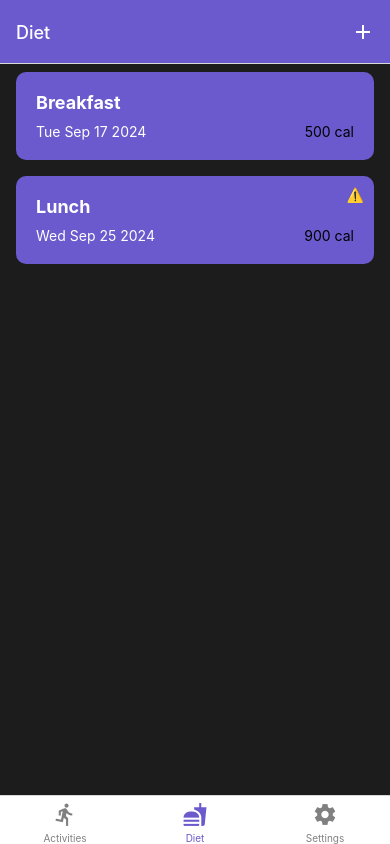
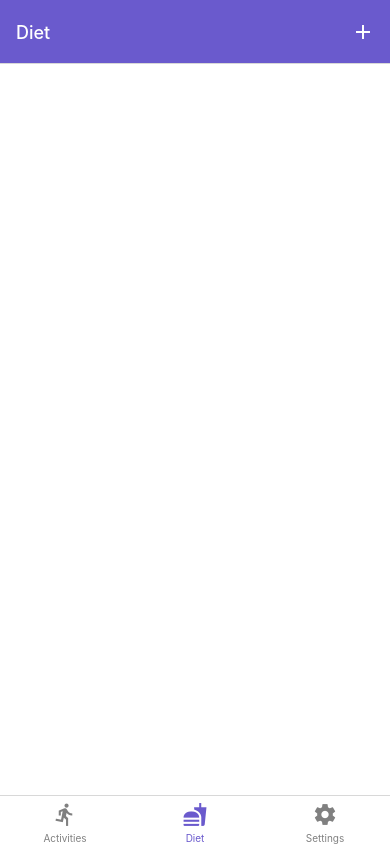
Before and after one commit to lisliaxx/Assignment-2, a React Native app: screen /Diet in a window 390 px wide. Built offline with nearby package versions, Linux system fonts and the light colour scheme.

Commit message:
Created settings page, clean up the layout and ui format, solved bugs created by nested navigation

```diff
--- a/Components/ItemsList.js
+++ b/Components/ItemsList.js
@@ -1,20 +1,20 @@
 import React from "react";
 import { View, Text, FlatList, StyleSheet } from "react-native";
+import colors from "../Helper/Colors";
 
-const ItemsList = ({ items, type }) => {
-    let renderItem = ({ item }) => (
-      <View style={styles.item}>
-        <Text style={styles.itemType}>{type === 'activity' ? item.type : item.description}</Text>
+const ItemsList = ({ items, type, textColor, backgroundColor }) => {
+  const renderItem = ({ item }) => (
+      <View style={[styles.item, { backgroundColor: colors.primaryPurple }]}>
+          <Text style={[styles.itemText, { color: colors.textLight }]}>
+              {type === 'activity' ? item.type : item.description}
+          </Text>
           <View style={styles.itemDetails}>
-          <Text style={styles.itemDate}>{item.date}</Text>
-          <Text style={styles.itemValue}>
+            <Text style={[styles.itemText, { color: colors.textLight }]}>{item.date}</Text>
+            <Text style={[styles.itemText, { color: colors.textLight }]}>
                 {type === 'activity' ? `${item.duration} min` : `${item.calories} cal`}
             </Text>
           </View>
-        {((type === 'activity' && (item.type === 'Running' || item.type === 'Weights') && item.duration > 60) ||
-          (type === 'diet' && item.calories > 800)) && (
-          <Text style={styles.specialIcon}>⚠️</Text>
-        )}
+          {item.isSpecial && <Text style={styles.specialIcon}>⚠️</Text>}
       </View>
   );
 
@@ -22,43 +22,35 @@ const ItemsList = ({ items, type }) => {
       <FlatList
           data={items}
           renderItem={renderItem}
-        keyExtractor={(item) => item.id}
-        style={styles.list}
+          keyExtractor={item => item.id}
+          style={[styles.list, { backgroundColor }]}
       />
   );
 };
 
 const styles = StyleSheet.create({
   list: {
-      width: '100%',
+      flex: 1,
   },
   item: {
-      backgroundColor: '#6A5ACD',
       padding: 20,
       marginVertical: 8,
       marginHorizontal: 16,
       borderRadius: 10,
   },
-    itemType: {
-      fontSize: 18,
-      color: 'white',
-      fontWeight: 'bold',
+  itemText: {
+      fontSize: 16,
   },
   itemDetails: {
       flexDirection: 'row',
       justifyContent: 'space-between',
-      marginTop: 10,
-    },
-    itemDate: {
-      color: 'white',
-    },
-    itemDuration: {
-      color: 'white',
+      marginTop: 5,
   },
   specialIcon: {
       position: 'absolute',
       top: 10,
       right: 10,
+      fontSize: 20,
   },
 });
 
--- a/Context/DataContext.js
+++ b/Context/DataContext.js
@@ -3,23 +3,20 @@ import React, { createContext, useState, useContext } from "react";
 const DataContext = createContext();
 
 export const DataProvider = ({ children }) => {
-    let [activities, setActivities] = useState([
-        { id: '1', type: 'Yoga', date: 'Mon Sep 16 2024', duration: '60', distance: 60 },
-        { id: '2', type: 'Weights', date: 'Mon Jul 15 2024', duration: 120 }
-    ]);
-    let [diet, setDiet] = useState([
-        { id: '1', description: 'Breakfast', date: 'Tue Sep 17 2024', calories: 500 },
-        { id: '2', description: 'Lunch', date: 'Wed Sep 25 2024', calories: 900 }
-      ]);
+    let [activities, setActivities] = useState([]);
+    let [diet, setDiet] = useState([]);
 
-    let value = {
-      activities,
-      setActivities,
-      diet,
-      setDiet,
-    };
-
-    return <DataContext.Provider value={value}>{children}</DataContext.Provider>;
+    return (
+      <DataContext.Provider value={{ activities, setActivities, diet, setDiet }}>
+        {children}
+      </DataContext.Provider>
+    );
   };
 
-  export const useData = () => useContext(DataContext);
+  export const useData = () => {
+    const context = useContext(DataContext);
+    if (context === undefined) {
+      throw new Error('useData must be used within a DataProvider');
+    }
+    return context;
+  };
--- a/Context/ThemeContext.js
+++ b/Context/ThemeContext.js
@@ -1,4 +1,5 @@
-import React, { createContext, useState, useContext } from 'react';
+import React, { createContext, useState, useContext, useMemo } from 'react';
+import colors from '../Helper/Colors';
 
 const ThemeContext = createContext();
 
@@ -9,8 +10,15 @@ export const ThemeProvider = ({ children }) => {
     setIsDarkMode(prevMode => !prevMode);
   };
 
+  const theme = useMemo(() => ({
+    backgroundColor: isDarkMode ? colors.darkModeBackground : colors.lightModeBackground,
+    textColor: isDarkMode ? colors.textLight : colors.textDark,
+    isDarkMode,
+    toggleTheme,
+  }), [isDarkMode]);
+
   return (
-    <ThemeContext.Provider value={{ isDarkMode, toggleTheme }}>
+    <ThemeContext.Provider value={theme}>
       {children}
     </ThemeContext.Provider>
   );
--- a/Helper/Colors.js
+++ b/Helper/Colors.js
@@ -5,13 +5,13 @@ const Colors = {
     textDark: '#333333',
     textLight: '#FFFFFF',
 
-    imputBorder: '#6A5ACD',
+    inputBorder: '#6A5ACD',
     inputBackground: '#FFFFFF',
 
     warning: '#FF500',
     error : '#FF0000',
 
-    darkModeBackground: '#1c1c1c',
+    darkModeBackground: '#333333',
     lightModeBackground: '#FFFFFF',
 
     tabBarActive: '#FFD700',
--- a/Navigator/AppNavigator.js
+++ b/Navigator/AppNavigator.js
@@ -8,25 +8,22 @@ import Activities from "../Screens/Activities";
 import Diet from "../Screens/Diet";
 import AddActivityScreen from "../Screens/AddActivities";
 import AddDietScreen from "../Screens/AddDiet";
+import Settings from "../Screens/Settings";
 import colors from "../Helper/Colors";
-
-const Settings = () => {
-    <View style={{ flex: 1, justifyContent: "center", alignItems: "center" }}>
-        <Text> Settings</Text>
-    </View>
-};
-
 
 const Tab = createBottomTabNavigator();
 const Stack = createNativeStackNavigator();
 
-const ActivitiesStack = () => (
+const ActivitiesStack = () => {
+    const { backgroundColor, textColor } = useTheme();
+    return (
         <Stack.Navigator
             screenOptions={{
                 headerStyle: {
-                backgroundColor: '#6A5ACD',
+                    backgroundColor: colors.primaryPurple,
                 },
-            headerTintColor: '#ffffff',
+                headerTintColor: colors.textLight,
+                contentStyle: { backgroundColor},
             }}>
 
             <Stack.Screen
@@ -34,7 +31,7 @@ const ActivitiesStack = () => (
                 component={Activities}
                 options={({ navigation }) => ({
                     headerRight: () => (
-                    <MaterialIcons name="add" size={24} color="#ffffff" style={{ marginRight: 15 }} onPress={() => navigation.navigate('AddActivity')} />
+                        <MaterialIcons name="add" size={24} color={colors.textLight} style={{ marginRight: 15 }} onPress={() => navigation.navigate('AddActivity')} />
                     ),
                 })}
 
@@ -46,22 +43,27 @@ const ActivitiesStack = () => (
             />
         </Stack.Navigator>
     );
+};
 
-const DietStack = () => (
+const DietStack = () => {
+    const { backgroundColor, textColor } = useTheme();
+    return (
         <Stack.Navigator
             screenOptions={{
                 headerStyle: {
-                backgroundColor: '#6A5ACD',
+                    backgroundColor: colors.primaryPurple,
                 },
-            headerTintColor: '#ffffff',
+                headerTintColor: colors.textLight,
+                contentStyle: { backgroundColor },
             }}>
 
             <Stack.Screen
                 name="Diet"
                 component={Diet}
                 options={({ navigation }) => ({
+                    title: 'Diet',
                     headerRight: () => (
-                    <MaterialIcons name="add" size={24} color="#ffffff" style={{ marginRight: 15 }} onPress={() => navigation.navigate('AddDiet')} />
+                        <MaterialIcons name="add" size={24} color={colors.textLight} style={{ marginRight: 15 }} onPress={() => navigation.navigate('AddDiet')} />
                     ),
                 })}
                 />
@@ -72,10 +74,11 @@ const DietStack = () => (
             />
         </Stack.Navigator>
     );
+};
 
 const AppNavigator = () => {
 
-    const { isDarkMode } = useTheme();
+    const { isDarkMode, backgroundColor, textColor } = useTheme();
 
     return (
         <Tab.Navigator
@@ -114,7 +117,16 @@ const AppNavigator = () => {
             component={DietStack}
             options={{ headerShown: false }}
         />
-        <Tab.Screen name="Settings" component={Settings} />
+        <Tab.Screen
+            name="Settings"
+            component={Settings}
+            options={{
+                headerStyle: {
+                    backgroundColor: colors.primaryPurple,
+                },
+                headerTintColor: colors.textLight,
+            }}
+        />
       </Tab.Navigator>
     );
   };
--- a/Screens/Activities.js
+++ b/Screens/Activities.js
@@ -1,14 +1,30 @@
 import React from "react";
 import { View, StyleSheet } from "react-native";
 import { useData } from "../Context/DataContext";
+import { useTheme } from "../Context/ThemeContext";
 import ItemsList from "../Components/ItemsList";
+import colors from "../Helper/Colors";
 
 const Activities = () => {
-    let { activities } = useData();
+    const { activities } = useData() || { activities: [] };
+    const { isDarkMode, backgroundColor, textColor } = useTheme();
+
+    if (!activities) {
+        return (
+            <View style={[styles.container, { backgroundColor }]}>
+                <Text style={{ color: textColor }}>No activities available</Text>
+            </View>
+        );
+    }
 
     return (
-        <View style={styles.container}>
-            <ItemsList items={activities} type="activity" />
+        <View style={[styles.container, { backgroundColor }]}>
+            <ItemsList
+                items={activities}
+                type="activity"
+                textColor={textColor}
+                backgroundColor={isDarkMode ? colors.darkModeBackground : colors.lightModeBackground}
+            />
         </View>
     );
 };
@@ -16,7 +32,6 @@ const Activities = () => {
 const styles = StyleSheet.create({
     container: {
         flex: 1,
-        backgroundColor: "#1c1c1c",
     },
 });
 
--- a/Screens/AddActivities.js
+++ b/Screens/AddActivities.js
@@ -4,11 +4,13 @@ import { useNavigation } from '@react-navigation/native';
 import DropDownPicker from 'react-native-dropdown-picker';
 import DateTimePicker from '@react-native-community/datetimepicker';
 import { useData } from '../Context/DataContext';
+import { useTheme } from '../Context/ThemeContext';
 import colors from '../Helper/Colors';
 
 const AddActivities = () => {
     const navigation = useNavigation();
     const { activities, setActivities } = useData();
+    const { isDarkMode, backgroundColor, textColor } = useTheme();
     const [ activityType, setActivityType ] = useState(null);
     const [ date, setDate ] = useState(new Date());
     const [ duration, setDuration ] = useState('');
@@ -31,7 +33,7 @@ const AddActivities = () => {
     };
 
     const validate = () => {
-        if (!activityType || !date || !duration) {
+        if (!activityType || !date || !duration || isNaN(duration) || parseInt(duration) <= 0) {
             Alert.alert('Invalid Input', 'Please enter a valid activity type and duration.');
             return;
         }
@@ -41,7 +43,7 @@ const AddActivities = () => {
             type: activityType,
             duration: parseInt(duration),
             date: date.toDateString(),
-            isSpecial: (activityType === 'Running' || activityType === 'Weights') && duration > 60,
+            isSpecial: parseInt(duration) > 60 || activityType === 'Running' || activityType === 'Weights',
         };
 
         setActivities([...activities, newActivity]);
@@ -49,8 +51,8 @@ const AddActivities = () => {
     };
 
     return (
-        <View style={styles.container}>
-          <Text style={styles.label}>Activity *</Text>
+        <View style={[styles.container, { backgroundColor }]}>
+          <Text style={[styles.label, { color: textColor }]}>Activity *</Text>
           <DropDownPicker
             open={open}
             value={activityType}
@@ -58,23 +60,26 @@ const AddActivities = () => {
             setOpen={setOpen}
             setValue={setActivityType}
             setItems={setItems}
-            style={styles.dropdown}
-            dropDownContainerStyle={styles.dropdownContainer}
+            style={[styles.dropdown, { backgroundColor: isDarkMode ? colors.darkModeBackground : colors.inputBackground }]}
+            dropDownContainerStyle={[styles.dropdownContainer, { backgroundColor: isDarkMode ? colors.darkModeBackground : colors.inputBackground }]}
             placeholder='Select An Activity'
+            placeholderStyle={{ color: isDarkMode ? colors.textLight : colors.textDark }}
+            textStyle={{ color: isDarkMode ? colors.textLight : colors.textDark }}
           />
 
-          <Text style={styles.label}>Duration (min) *</Text>
+          <Text style={[styles.label, { color: textColor }]}>Duration (min) *</Text>
           <TextInput
-            style={styles.input}
+            style={[styles.input, { backgroundColor: isDarkMode ? colors.darkModeBackground : colors.inputBackground, color: textColor }]}
             onChangeText={setDuration}
             value={duration}
             keyboardType="numeric"
             placeholder="Enter duration"
+            placeholderTextColor={isDarkMode ? colors.textLight : colors.textDark}
           />
 
-          <Text style={styles.label}>Date *</Text>
-          <TouchableOpacity onPress={() => setShowDatePicker(true)} style={styles.dateInput}>
-            <Text>{date.toDateString()}</Text>
+          <Text style={[styles.label, { color: textColor }]}>Date *</Text>
+          <TouchableOpacity onPress={() => setShowDatePicker(true)} style={[styles.dateInput, { backgroundColor: isDarkMode ? colors.darkModeBackground : colors.inputBackground }]}>
+            <Text style={{ color: textColor }}>{date.toDateString()}</Text>
           </TouchableOpacity>
 
           {showDatePicker && (
@@ -83,14 +88,15 @@ const AddActivities = () => {
               mode="date"
               display="inline"
               onChange={onDateChange}
+              textColor={textColor}
             />
           )}
 
           <View style={styles.buttonContainer}>
-            <TouchableOpacity style={styles.button} onPress={() => navigation.goBack()}>
+            <TouchableOpacity style={[styles.button, { backgroundColor: colors.primaryPurple }]} onPress={() => navigation.goBack()}>
               <Text style={styles.buttonText}>Cancel</Text>
             </TouchableOpacity>
-            <TouchableOpacity style={styles.button} onPress={validate}>
+            <TouchableOpacity style={[styles.button, { backgroundColor: colors.primaryPurple }]} onPress={validate}>
               <Text style={styles.buttonText}>Save</Text>
             </TouchableOpacity>
           </View>
@@ -102,13 +108,11 @@ const AddActivities = () => {
         container: {
           flex: 1,
           padding: 20,
-          backgroundColor: colors.lightPurple,
         },
         label: {
           fontSize: 16,
           fontWeight: 'bold',
           marginBottom: 5,
-          color: colors.primaryPurple,
         },
         input: {
           height: 40,
@@ -116,7 +120,6 @@ const AddActivities = () => {
           borderWidth: 1,
           marginBottom: 15,
           paddingHorizontal: 10,
-          backgroundColor: colors.inputBackground,
         },
         dateInput: {
           height: 40,
@@ -125,7 +128,6 @@ const AddActivities = () => {
           marginBottom: 15,
           paddingHorizontal: 10,
           justifyContent: 'center',
-          backgroundColor: colors.inputBackground,
         },
         buttonContainer: {
           flexDirection: 'row',
@@ -133,7 +135,6 @@ const AddActivities = () => {
           marginTop: 20,
         },
         button: {
-          backgroundColor: colors.primaryPurple,
           padding: 10,
           borderRadius: 5,
           width: '45%',
--- a/Screens/Diet.js
+++ b/Screens/Diet.js
@@ -16,7 +16,6 @@ const Diet = () => {
 const styles = StyleSheet.create({
     container: {
         flex: 1,
-        backgroundColor: "#1c1c1c",
     },
 });
 
--- a/Screens/Settings.js
+++ b/Screens/Settings.js
@@ -0,0 +1,39 @@
+import React from "react";
+import { View, Text, StyleSheet, TouchableOpacity } from "react-native";
+import { useTheme } from '../Context/ThemeContext';
+import colors from "../Helper/Colors";
+
+const Settings = () => {
+    const { isDarkMode, toggleTheme, backgroundColor, textColor } = useTheme();
+
+    return (
+        <View style={[styles.container, { backgroundColor }]}>
+          <TouchableOpacity
+            style={[styles.button, { backgroundColor: colors.primaryPurple }]}
+            onPress={toggleTheme}
+          >
+            <Text style={[styles.buttonText, { color: colors.textLight }]}>
+              Toggle Theme ({isDarkMode ? 'Dark' : 'Light'})
+            </Text>
+          </TouchableOpacity>
+        </View>
+      );
+    };
+
+const styles = StyleSheet.create({
+    container: {
+        flex: 1,
+        justifyContent: 'center',
+        alignItems: 'center',
+    },
+    button: {
+        padding: 10,
+        borderRadius: 5,
+    },
+    buttonText: {
+        fontSize: 16,
+        fontWeight: 'bold',
+    },
+    });
+
+export default Settings;
```
Also changed, not shown: App.js (+1 -6 lines). Lines whose indentation alone changed are shown as unchanged.
